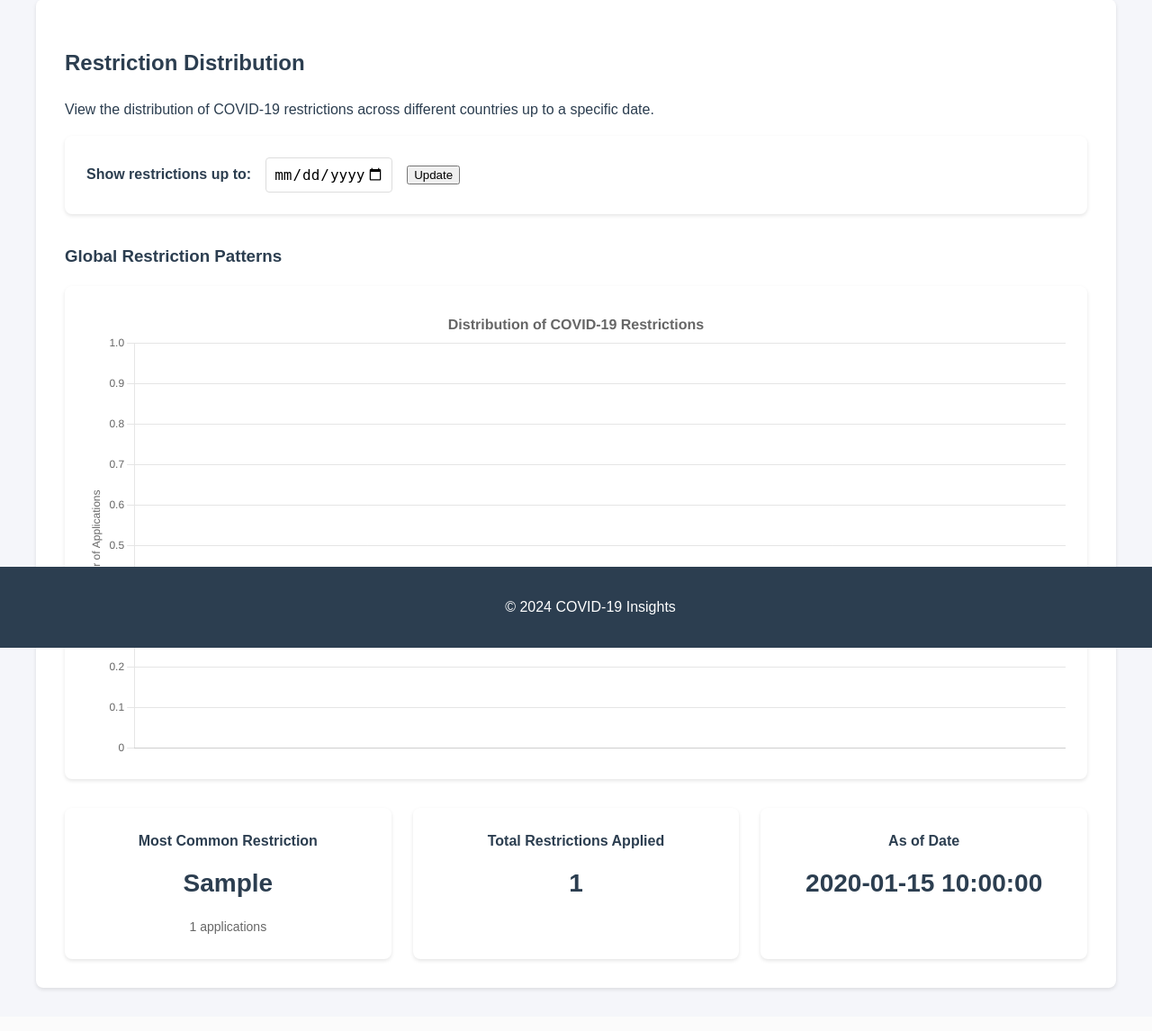
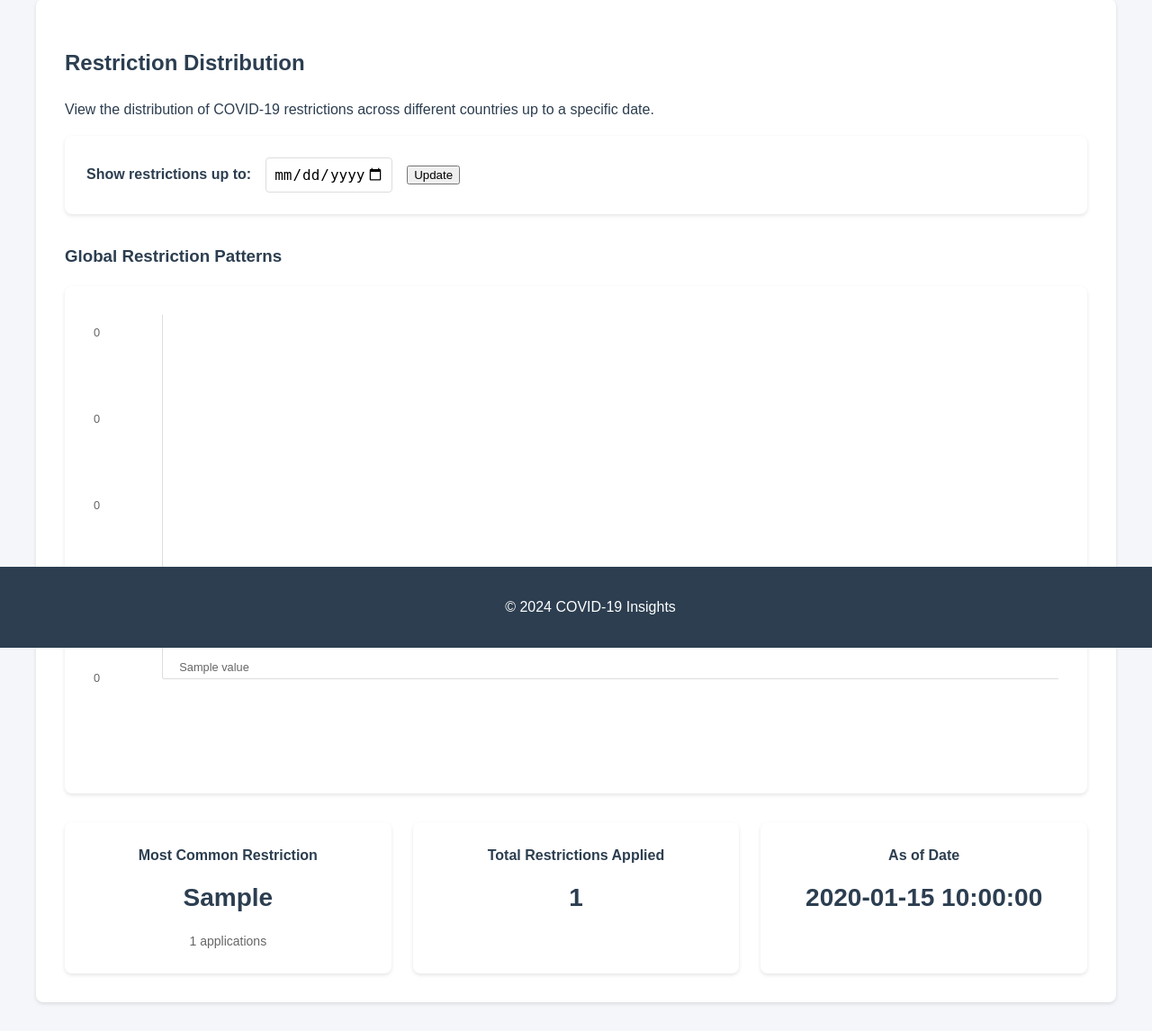
Before and after one commit to alexciechonski/CRUD-comp0034-Flask, a Flask app: template src/frontend/templates/restriction_distribution.html in a window 1280 px wide. Shown: the part 174-1320 px from the top of the page at 90% size. Before the commit the page ends 1275 px from the top, so only its background shows below. Run offline with Flask 3, Linux system fonts and the light colour scheme; the template is opened without the code that fills it: most values are stand-ins (such as "Sample title", 1, 10 or a date in 2020).

Commit message:
restr bug fixed

```diff
--- a/src/frontend/templates/restriction_distribution.html
+++ b/src/frontend/templates/restriction_distribution.html
@@ -19,13 +19,35 @@
 
         <h3>Global Restriction Patterns</h3>
         <div class="chart-container">
-            <canvas id="restrictionChart"></canvas>
             {% if error %}
             <div class="no-data-overlay">
                 <p>{{ error }}</p>
             </div>
+            {% else %}
+            <div class="chart">
+                <div class="y-axis">
+                    {% for tick in range(5) %}
+                        <div class="tick">{{ ((max_value / 4) * (4 - tick)) | int }}</div>
+                    {% endfor %}
+                </div>
+                <div class="bars">
+                    {% for label, value in bars %}
+                    <div class="bar-group">
+                        <div class="bar-container">
+                            <div class="bar-wrapper" style="height: {{ (value / max_value * 100) if max_value > 0 else 0 }}%">
+                                <div class="bar">
+                                    <div class="bar-value">{{ value }}</div>
+                                </div>
+                            </div>
+                        </div>
+                        <div class="bar-label">{{ label }}</div>
+                    </div>
+                    {% endfor %}
+                </div>
+            </div>
             {% endif %}
         </div>
+
         <div class="stats-container">
             <div class="stats-grid">
                 <div class="stat-card">
@@ -49,15 +71,6 @@
 
 {% block extra_css %}
 <style>
-    .error-message {
-        color: #dc3545;
-        text-align: center;
-        padding: 1rem;
-        background-color: #f8d7da;
-        border-radius: 4px;
-        margin-top: 1rem;
-    }
-
     .controls-section {
         background-color: white;
         padding: 1.5rem;
@@ -92,15 +105,104 @@
 
     .chart-container {
         background-color: white;
-        padding: 1.5rem;
+        padding: 2rem;
         border-radius: 8px;
         box-shadow: 0 2px 4px rgba(0, 0, 0, 0.1);
         margin-top: 1rem;
         height: 500px;
+        position: relative;
+    }
+
+    .chart {
         display: flex;
+        height: 100%;
+        padding-bottom: 6rem;
+        position: relative;
+    }
+
+    .y-axis {
+        display: flex;
+        flex-direction: column;
+        justify-content: space-between;
+        padding-right: 1rem;
+        border-right: 1px solid #ddd;
+        width: 60px;
+        height: calc(100% - 6rem);
+    }
+
+    .tick {
+        font-size: 0.8rem;
+        color: #666;
+        transform: translateY(50%);
+    }
+
+    .bars {
+        display: flex;
+        align-items: flex-end;
+        gap: 2rem;
+        flex-grow: 1;
+        padding: 0 1rem;
+        overflow-x: auto;
+        height: calc(100% - 6rem);
+        border-bottom: 1px solid #ddd;
+    }
+
+    .bar-group {
+        display: flex;
+        flex-direction: column;
         align-items: center;
-        justify-content: center;
+        min-width: 80px;
+        height: 100%;
         position: relative;
+    }
+
+    .bar-container {
+        width: 100%;
+        height: 100%;
+        display: flex;
+        align-items: flex-end;
+    }
+
+    .bar-wrapper {
+        width: 100%;
+        transition: height 0.3s ease;
+    }
+
+    .bar {
+        width: 100%;
+        height: 100%;
+        background-color: rgba(75, 192, 192, 0.6);
+        border: 1px solid rgb(75, 192, 192);
+        border-radius: 4px;
+        position: relative;
+    }
+
+    .bar-value {
+        position: absolute;
+        top: -25px;
+        left: 50%;
+        transform: translateX(-50%);
+        font-size: 0.8rem;
+        color: #666;
+        white-space: nowrap;
+        background: rgba(255, 255, 255, 0.8);
+        padding: 2px 4px;
+        border-radius: 2px;
+    }
+
+    .bar-label {
+        position: absolute;
+        bottom: -4.5rem;
+        left: 50%;
+        transform-origin: center;
+        transform: translateX(-50%) rotate(-45deg);
+        font-size: 0.8rem;
+        color: #333;
+        text-align: left;
+        white-space: nowrap;
+        width: max-content;
+        padding: 4px;
+        background: rgba(255, 255, 255, 0.8);
     }
 
     .no-data-overlay {
@@ -154,65 +256,3 @@
     }
 </style>
 {% endblock %}
-
-{% block extra_js %}
-<script src="https://cdn.jsdelivr.net/npm/chart.js"></script>
-<script>
-    document.addEventListener('DOMContentLoaded', function() {
-        const ctx = document.getElementById('restrictionChart').getContext('2d');
-        new Chart(ctx, {
-            type: 'bar',
-            data: {
-                labels: {{ labels | tojson }},
-                datasets: [{
-                    label: 'Number of Applications',
-                    data: {{ data | tojson }},
-                    backgroundColor: 'rgba(75, 192, 192, 0.6)',
-                    borderColor: 'rgb(75, 192, 192)',
-                    borderWidth: 1,
-                    borderRadius: 5,
-                    maxBarThickness: 50
-                }]
-            },
-            options: {
-                responsive: true,
-                maintainAspectRatio: false,
-                plugins: {
-                    title: {
-                        display: true,
-                        text: 'Distribution of COVID-19 Restrictions',
-                        font: {
-                            size: 16
-                        }
-                    },
-                    legend: {
-                        display: false
-                    },
-                    tooltip: {
-                        callbacks: {
-                            label: function(context) {
-                                return `Applications: ${context.parsed.y.toLocaleString()}`;
-                            }
-                        }
-                    }
-                },
-                scales: {
-                    y: {
-                        beginAtZero: true,
-                        title: {
-                            display: true,
-                            text: 'Number of Applications'
-                        }
-                    },
-                    x: {
-                        ticks: {
-                            maxRotation: 45,
-                            minRotation: 45
-                        }
-                    }
-                }
-            }
-        });
-    });
-</script>
-{% endblock %}
```
Also changed, not shown: src/backend/routes.py (+6 -2 lines).
